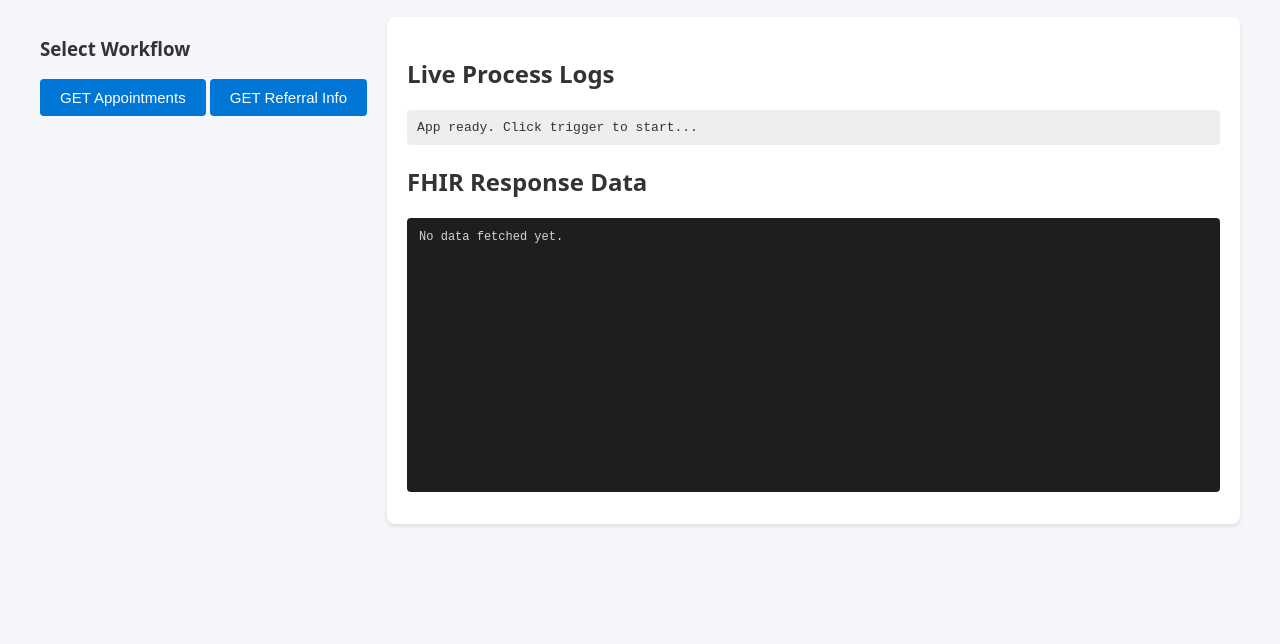
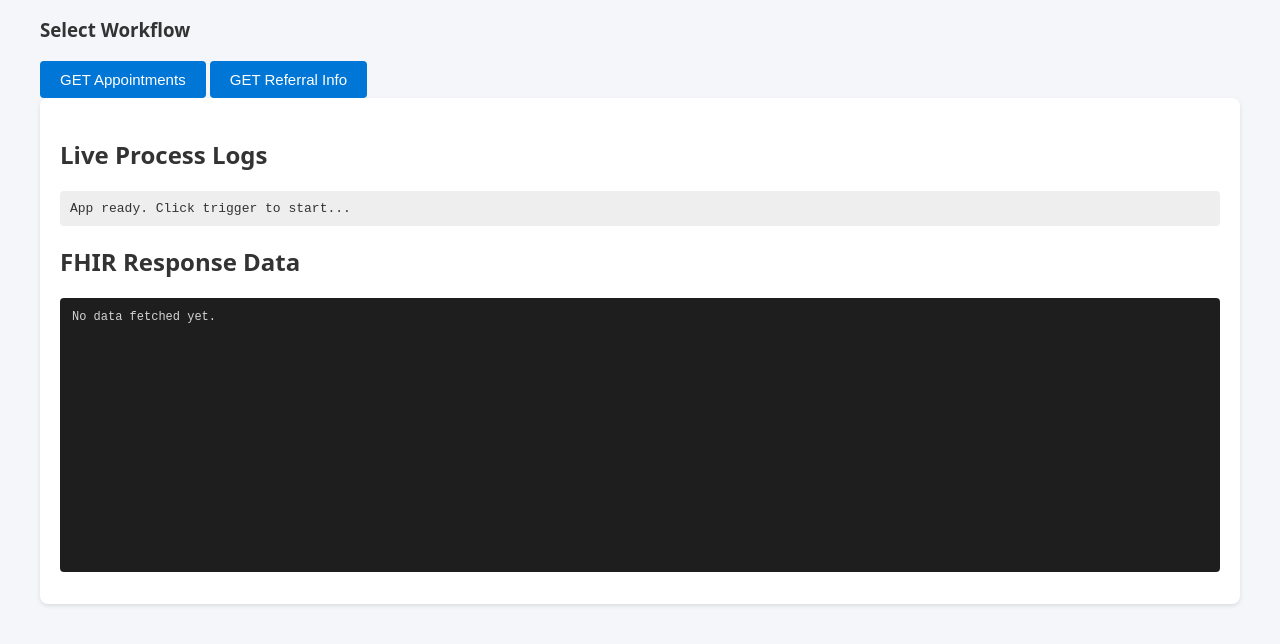
Before and after one commit to gstank01/fhir-standalone-launch, a website: page index.html in a window 1280 px wide. Shown: the part 86-730 px from the top of the page. Drawn offline with Linux system fonts and the light colour scheme.

Commit message:
Change container display from flex to block

```diff
--- a/css/styles.css
+++ b/css/styles.css
@@ -12,7 +12,7 @@ h1 {
 }
 
 .container {
-    display: flex;
+    display: block; /* changed from flex */
     gap: 20px;
 }
 
```
